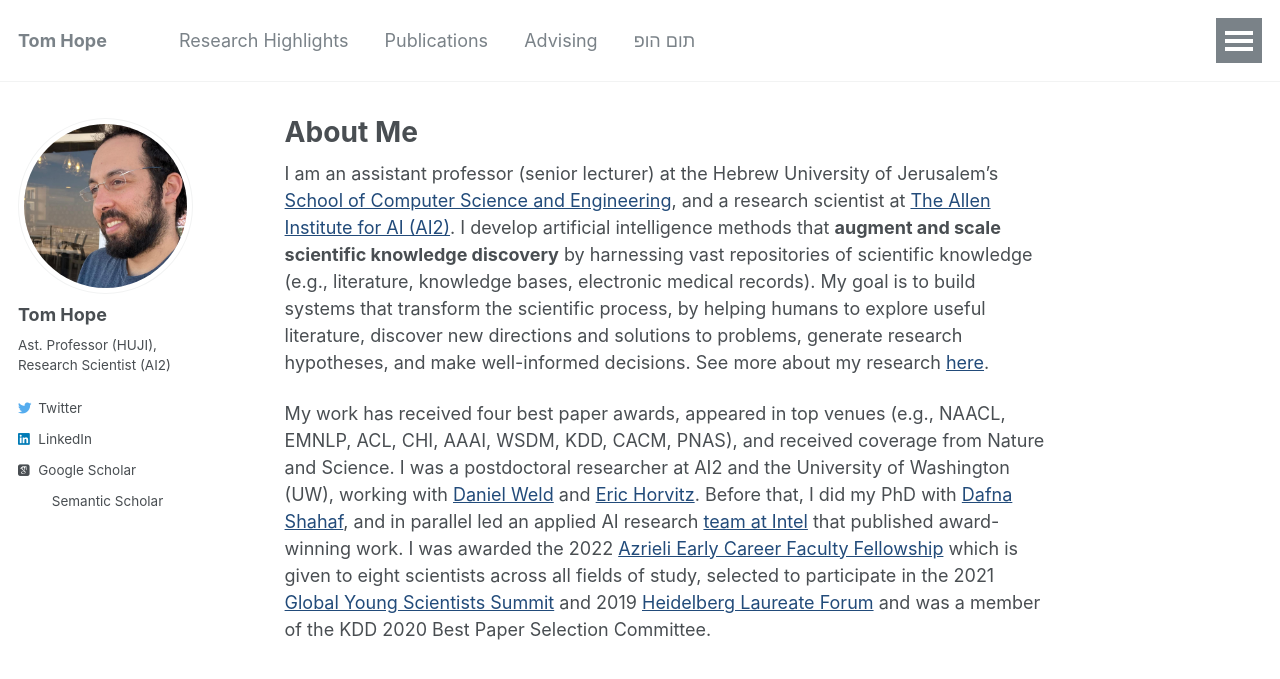
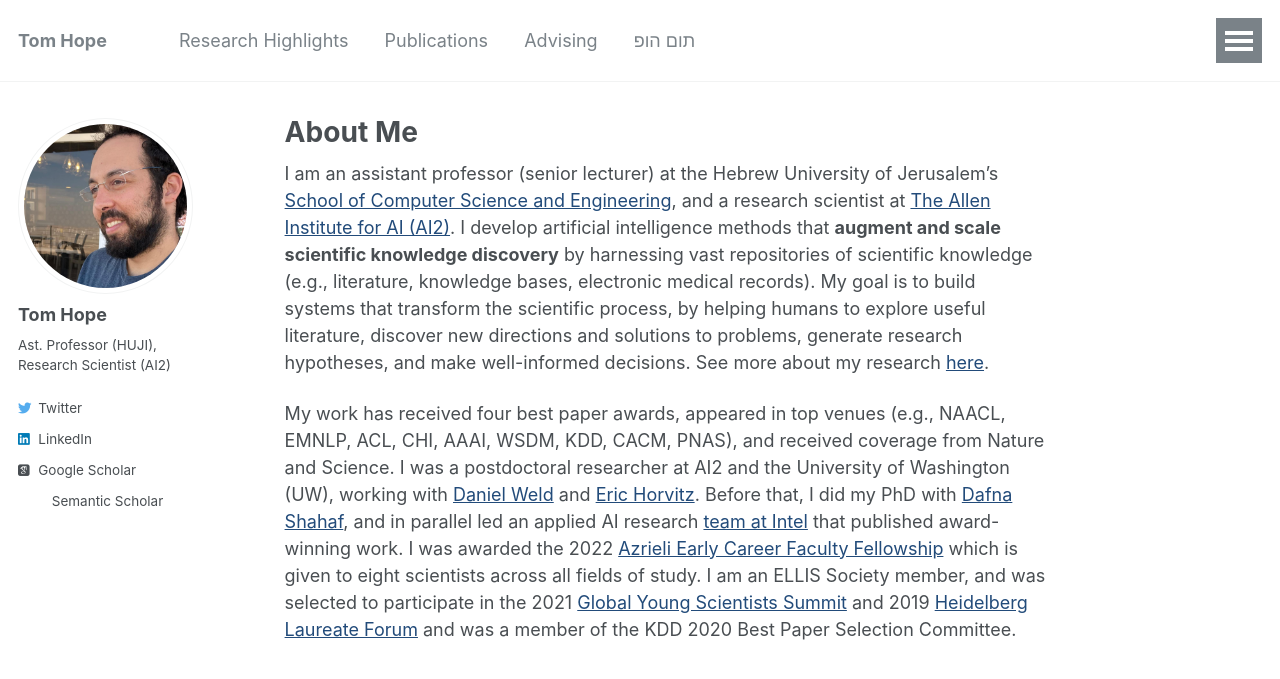
Before and after one commit to tomhoper/tomhoper.github.io, a Jekyll site: the page built from _pages/about.md, in a window 1280 px wide. Shown: the top 679 px of the page. Built offline with Jekyll 4.4.1, drawn with Linux system fonts in a browser that asks for light colours; some web fonts are replaced.

Commit message:
Update about.md

```diff
--- a/_pages/about.md
+++ b/_pages/about.md
@@ -10,4 +10,4 @@ redirect_from:
 
 I am an assistant professor (senior lecturer) at the Hebrew University of Jerusalem's [School of Computer Science and Engineering](https://www.cs.huji.ac.il/), and a research scientist at [The Allen Institute for AI (AI2)](https://allenai.org/). I develop artificial intelligence methods that **augment and scale scientific knowledge discovery** by harnessing vast repositories of scientific knowledge (e.g., literature, knowledge bases, electronic medical records). My goal is to build systems that transform the scientific process, by helping humans to explore useful literature, discover new directions and solutions to problems, generate research hypotheses, and make well-informed decisions. See more about my research [here](research).
 
-My work has received four best paper awards, appeared in top venues (e.g., NAACL, EMNLP, ACL, CHI, AAAI, WSDM, KDD, CACM, PNAS), and received coverage from Nature and Science.  I was a postdoctoral researcher at AI2 and the University of Washington (UW), working with [Daniel Weld](https://www.cs.washington.edu/people/faculty/weld) and [Eric Horvitz](https://www.microsoft.com/en-us/research/people/horvitz/). Before that, I did my PhD with [Dafna Shahaf](http://www.hyadatalab.com/), and in parallel led an applied AI research [team at Intel](https://www.intel.com/content/www/us/en/artificial-intelligence/bios/tom-hope.html) that published award-winning work. I was awarded the 2022 [Azrieli Early Career Faculty Fellowship](https://azrielifoundation.org/fellows/earlycareer/) which is given to eight scientists across all fields of study, selected to participate in the 2021 [Global Young Scientists Summit](https://www.nrf.gov.sg/gyss/home) and 2019 [Heidelberg Laureate Forum](https://www.heidelberg-laureate-forum.org/about-us.html) and was a member of the KDD 2020 Best Paper Selection Committee.
+My work has received four best paper awards, appeared in top venues (e.g., NAACL, EMNLP, ACL, CHI, AAAI, WSDM, KDD, CACM, PNAS), and received coverage from Nature and Science.  I was a postdoctoral researcher at AI2 and the University of Washington (UW), working with [Daniel Weld](https://www.cs.washington.edu/people/faculty/weld) and [Eric Horvitz](https://www.microsoft.com/en-us/research/people/horvitz/). Before that, I did my PhD with [Dafna Shahaf](http://www.hyadatalab.com/), and in parallel led an applied AI research [team at Intel](https://www.intel.com/content/www/us/en/artificial-intelligence/bios/tom-hope.html) that published award-winning work. I was awarded the 2022 [Azrieli Early Career Faculty Fellowship](https://azrielifoundation.org/fellows/earlycareer/) which is given to eight scientists across all fields of study. I am an ELLIS Society member, and was selected to participate in the 2021 [Global Young Scientists Summit](https://www.nrf.gov.sg/gyss/home) and 2019 [Heidelberg Laureate Forum](https://www.heidelberg-laureate-forum.org/about-us.html) and was a member of the KDD 2020 Best Paper Selection Committee.
```
